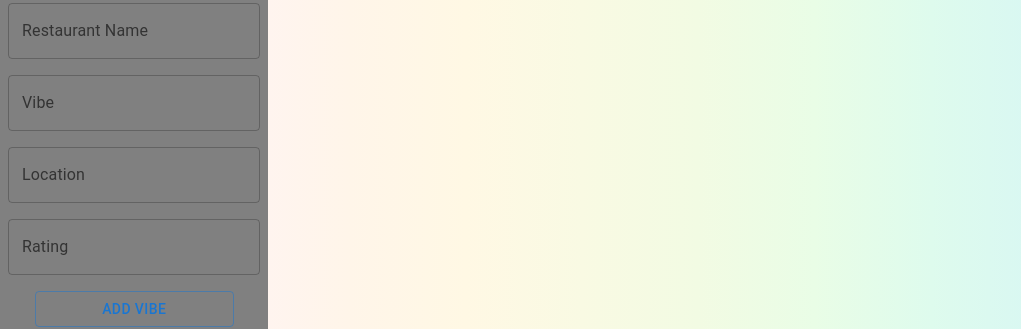
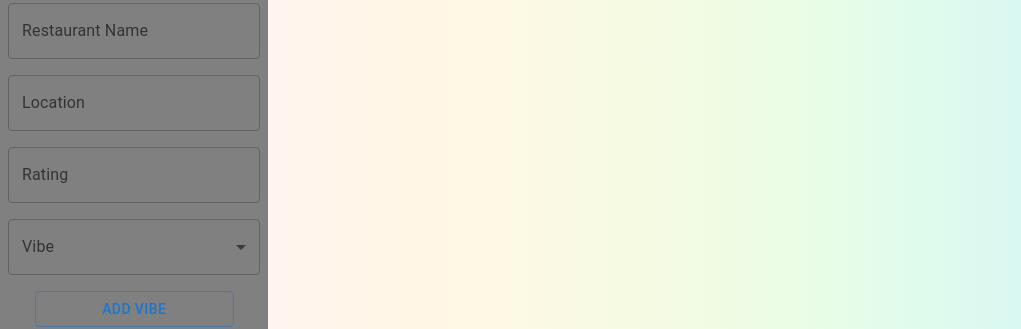
Before and after one commit to AshleyDennisDev/brunch-vibes-web, a React (Create React App) app: page / in a window 1280 px wide. Shown: the part 1222-1551 px from the top of the page, without its empty margins (0-1021 px from the left). Built offline with nearby package versions, Linux system fonts and the light colour scheme; no server answers.

Commit message:
made vibe drop down

```diff
--- a/package.json
+++ b/package.json
@@ -5,6 +5,7 @@
   "dependencies": {
     "@emotion/react": "^11.8.1",
     "@emotion/styled": "^11.8.1",
+    "@material-ui/core": "^4.12.3",
     "@mui/icons-material": "^5.5.0",
     "@mui/material": "^5.5.0",
     "@testing-library/jest-dom": "^5.16.2",
--- a/src/components/Cards.js
+++ b/src/components/Cards.js
@@ -1,6 +1,6 @@
-import React, {useState} from "react";
-import defaultPic from'../images/defaultPic.jpeg'
-import '../App.css'
+import React, { useState } from "react";
+import defaultPic from "../images/defaultPic.jpeg";
+import "../App.css";
 import {
   Card,
   CardActions,
@@ -8,15 +8,26 @@ import {
   CardMedia,
   Button,
   Typography,
-  Rating
+  Rating,
 } from "@mui/material/";
 
-export default function BrunchCards({ name, image, description, location, rating, website }) {
-
+export default function BrunchCards({
+  name,
+  image,
+  description,
+  location,
+  rating,
+  website,
+}) {
   return (
     <container>
       <Card sx={{ maxWidth: 345 }}>
-      <CardMedia component="img" height="140" image={image || defaultPic } alt={name}/>
+        <CardMedia
+          component="img"
+          height="200"
+          image={image || defaultPic}
+          alt={name}
+        />
         <CardContent>
           <Typography gutterBottom variant="h5" component="div">
             {name}
@@ -27,15 +38,14 @@ export default function BrunchCards({ name, image, description, location, rating
           <Typography gutterBottom variant="p" component="div">
             {location}
           </Typography>
-
         </CardContent>
-      <CardActions display='flex' align-items='center'>
-      <Typography component="rating" >
-      {rating}
-        </Typography>
+        <CardActions display="flex" align-items="center">
+          <Typography component="rating">{rating}</Typography>
           <Rating name="rating" value={rating} readOnly />
 
-        <Button size="small" href={website}>Website</Button>
+          <Button size="small" href={website}>
+            Website
+          </Button>
         </CardActions>
       </Card>
     </container>
--- a/src/components/ChicVibe.js
+++ b/src/components/ChicVibe.js
@@ -22,7 +22,7 @@ export default function ChicVibe() {
             {chic.map((restaurant) => {
               return (
                 <>
-                  <Container id='vibe'>
+                  <Container id="vibe">
                     <BrunchCards
                       name={restaurant.name}
                       image={restaurant.image}
--- a/src/components/ChillVibe.js
+++ b/src/components/ChillVibe.js
@@ -22,7 +22,7 @@ export default function ChillVibe() {
             {chill.map((restaurant) => {
               return (
                 <>
-                  <Container id='vibe'>
+                  <Container id="vibe">
                     <BrunchCards
                       name={restaurant.name}
                       image={restaurant.image}
--- a/src/components/Form.js
+++ b/src/components/Form.js
@@ -1,8 +1,25 @@
 import React, { useState } from "react";
 import { Box, TextField, Button } from "@mui/material";
+import InputLabel from "@mui/material/InputLabel";
+import MenuItem from "@mui/material/MenuItem";
+import FormControl from "@mui/material/FormControl";
+import Select from "@mui/material/Select";
+import PartyVibe from "./PartyVibe";
+import ChillVibe from "./ChillVibe";
+import ChicVibe from "./ChicVibe";
 
 export default function AddVibe() {
-  const [newVibe, setNewVibe] = useState([]);
+  const [vibe, setVibe] = useState("");
+  const [name, setName] = useState("");
+  const [rating, setRating] = useState(0);
+  const [location, setLocation] = useState("");
+
+  const newVibe = {
+    name,
+    location,
+    vibe,
+    rating,
+  };
 
   const handleOnClick = () => {
     fetch("https://brunch-vibes-ad.uc.r.appspot.com/restaurants/", {
@@ -13,19 +30,17 @@ export default function AddVibe() {
       body: JSON.stringify(newVibe),
     })
       .then(() => {
-        fetch("https://brunch-vibes-ad.uc.r.appspot.com/restaurants/")
-          .then((response) => response.json())
-          .then((data) => setNewVibe(data));
+        fetch("https://brunch-vibes-ad.uc.r.appspot.com/restaurants/").then(
+          (response) => response.json()
+        );
+        // .then((data) => setNewVibe(data));
       })
       .catch((err) => alert(err));
   };
-  const handleChange = (event) => {
-    setNewVibe({ ...newVibe, [event.target.name]: event.target.value });
-    console.log(event);
-  };
 
   return (
-    <Box id='box'
+    <Box
+      id="box"
       component="form"
       sx={{
         "& > :not(style)": { m: 1, width: "25ch" },
@@ -40,30 +55,39 @@ export default function AddVibe() {
         label="Restaurant Name"
         name="name"
         variant="outlined"
-        onChange={handleChange}
-      />
-      <TextField
-        id="vibeField"
-        name="vibe"
-        label="Vibe"
-        variant="outlined"
-        onChange={handleChange}
+        onChange={(e) => setName(e.target.value)}
       />
       <TextField
         id="locationField"
         name="location"
         label="Location"
         variant="outlined"
-        onChange={handleChange}
+        onChange={(e) => setLocation(e.target.value)}
       />
       <TextField
         id="ratingField"
         name="rating"
         label="Rating"
         variant="outlined"
-        onChange={handleChange}
+        onChange={(e) => setRating(e.target.value)}
       />
-
+      <>
+        <FormControl sx={{ m: 1, minWidth: 80 }}>
+          <InputLabel id="demo-simple-select-autowidth-label">Vibe</InputLabel>
+          <Select
+            labelId="selectVibe"
+            id="vibeField"
+            value={vibe}
+            onChange={(e) => setVibe(e.target.value)}
+            autoWidth
+            label="Vibe"
+          >
+            <MenuItem value={"party"}>Party</MenuItem>
+            <MenuItem value={"chill"}>Chill</MenuItem>
+            <MenuItem value={"chic"}>Chic</MenuItem>
+          </Select>
+        </FormControl>
+      </>
       <Button variant="outlined" onClick={handleOnClick}>
         Add Vibe
       </Button>
--- a/src/components/Hero.js
+++ b/src/components/Hero.js
@@ -6,7 +6,7 @@ export default function Hero() {
     <div class="hero">
       <div class="hero-image">
         <h1>What's your Brunch Vibe?</h1>
-        <div class='hero-text'>
+        <div class="hero-text">
           <a href="#partyVibe">Party Vibe</a>
           <a href="#chillVibe">Chill Vibe</a>
           <a href="#chicVibe">Chic Vibe</a>
--- a/src/components/PartyVibe.js
+++ b/src/components/PartyVibe.js
@@ -17,7 +17,7 @@ export default function PartyVibe() {
         <h2>Loading...</h2>
       ) : (
         <div>
-          <h2 id='partyVibe'>Party Vibes</h2>
+          <h2 id="partyVibe">Party Vibes</h2>
           <ul>
             {party.map((restaurant) => {
               return (
```
Also changed, not shown: src/App.css (+26 -14 lines), 1 other file (tests, documents, lock files or other folders). Lines whose indentation alone changed are shown as unchanged.
